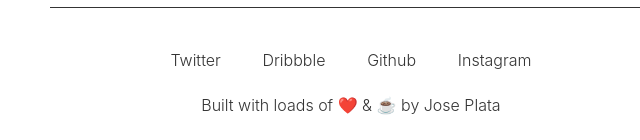
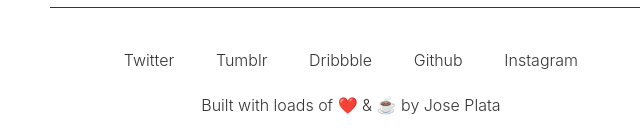
Before and after one commit to joseplata/joseplata.github.io, a plain HTML site: page index.html in a window 1280 px wide. Shown: the part 1637-1777 px from the top of the page, without its empty margins (289-929 px from the left). Drawn offline with Linux system fonts and the light colour scheme.

Commit message:
Footer links

```diff
--- a/index.html
+++ b/index.html
@@ -34,6 +34,7 @@
                                 <br>
                                 <ul>
                                     <li><a href="https://twitter.com/joseaplata" target="_blank">Twitter</a></li>
+                                    <li><a href="http://joseplata.tumblr.com/" target="_blank">Tumblr</a></li>
                                     <li><a href="https://dribbble.com/joseplata" target="_blank">Dribbble</a></li>
                                     <li><a href="https://github.com/joseplata" target="_blank">Github</a></li>
                                     <li><a href="https://instagram.com/japlata" target="_blank">Instagram</a></li>
@@ -133,6 +134,7 @@
                             <div class="social-icons-footer">
                                 <ul>
                                     <li><a href="https://twitter.com/joseaplata" target="_blank">Twitter</a></li>
+                                    <li><a href="http://joseplata.tumblr.com/" target="_blank">Tumblr</a></li>
                                     <li><a href="https://dribbble.com/joseplata" target="_blank">Dribbble</a></li>
                                     <li><a href="https://github.com/joseplata" target="_blank">Github</a></li>
                                     <li><a href="https://instagram.com/japlata" target="_blank">Instagram</a></li>
```
Also changed, not shown: views/bookclub.html (+2 -0 lines), views/foundframe.html (+2 -0 lines), views/illustrations.html (+2 -0 lines), views/mixt.html (+2 -0 lines).
